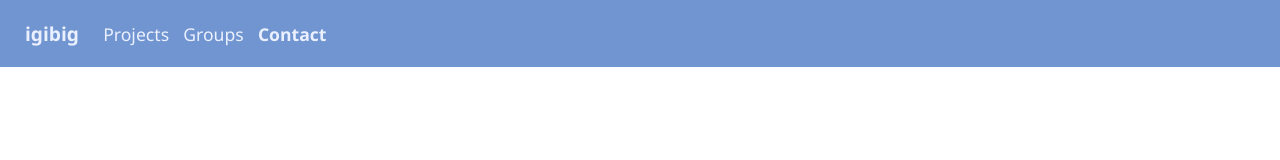
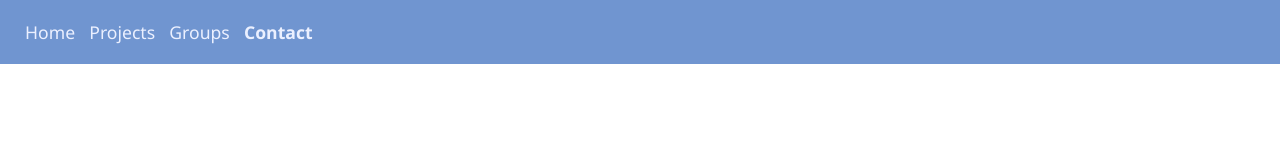
Before and after one commit to igibig/portfolio, a plain HTML site: page contact.html in a window 1280 px wide. Drawn offline with Linux system fonts and the light colour scheme.

Commit message:
Updated navbar

```diff
--- a/contact.html
+++ b/contact.html
@@ -9,7 +9,7 @@
 	<body>
 		<header>
 			<nav>
-				<a href="index.html" class="main">igibig</a>
+				<a href="index.html">Home</a>
 				<a href="personal.html">Projects</a>
 				<a href="groups.html">Groups</a>
 				<a class="selected" href="contact.html">Contact</a>
```
Also changed, not shown: groups.html (+1 -1 lines), personal.html (+1 -1 lines).
